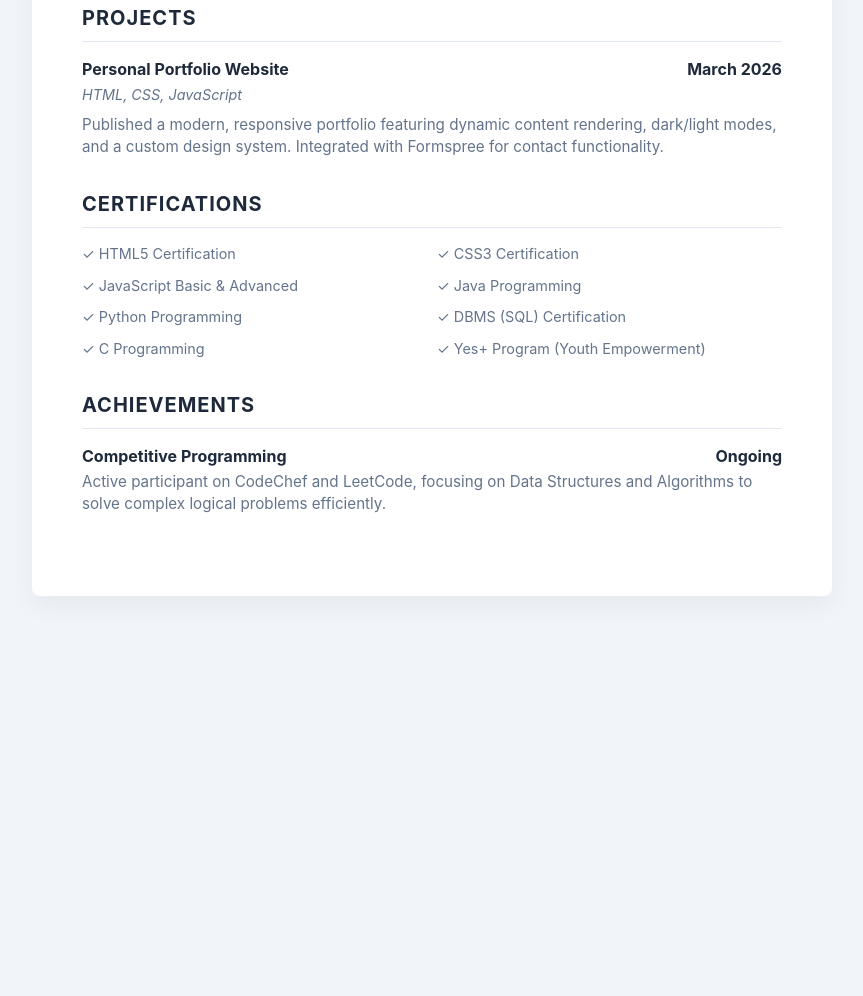
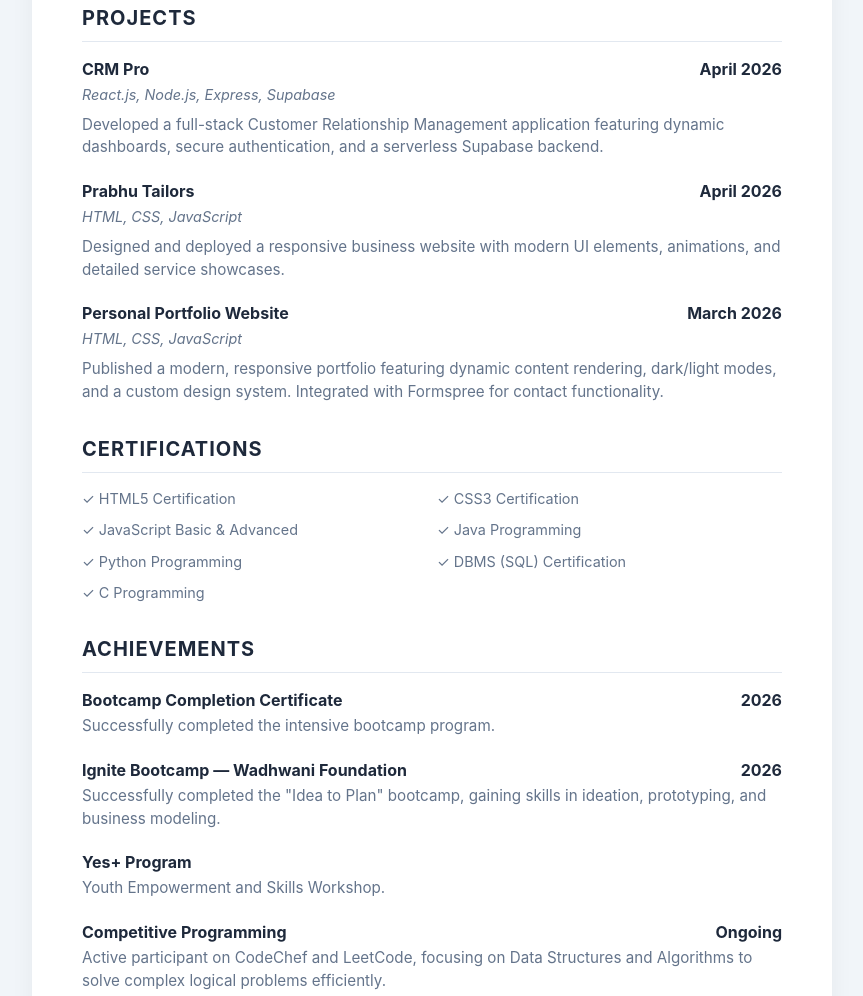
Before and after one commit to lokeshmeesala05-commits/FUTURE_FS_01, a plain HTML site: page resume.html in a window 1280 px wide. Shown: the part 788-1784 px from the top of the page, without its empty margins (208-1071 px from the left). Before the commit the page ends 1424 px from the top, so only its background shows below. Drawn offline with Linux system fonts and the light colour scheme.

Commit message:
Update resume and achievements section with latest bootcamp details and certificates

```diff
--- a/js/main.js
+++ b/js/main.js
@@ -172,6 +172,7 @@ const DATA = {
   ],
 
   achievements: [
+    { name: "Bootcamp Completion Certificate", icon: "🎓", file: "bootcamp_completion_certificate.jpeg", description: "Successfully completed the intensive bootcamp program." },
     { name: "Ignite Bootcamp — Wadhwani Foundation", icon: "🚀", file: "bootcamp_certificate.png", description: "Successfully completed the 'Idea to Plan' bootcamp, gaining skills in ideation, prototyping, and business modeling." },
     { name: "Yes+ Program", icon: "🌟", file: "yes+.jpeg", description: "Youth Empowerment and Skills Workshop" },
   ],
--- a/resume.html
+++ b/resume.html
@@ -172,6 +172,22 @@
       <h2>Projects</h2>
       <div class="item">
         <div class="item-header">
+          <span>CRM Pro</span>
+          <span>April 2026</span>
+        </div>
+        <div class="item-sub">React.js, Node.js, Express, Supabase</div>
+        <p>Developed a full-stack Customer Relationship Management application featuring dynamic dashboards, secure authentication, and a serverless Supabase backend.</p>
+      </div>
+      <div class="item">
+        <div class="item-header">
+          <span>Prabhu Tailors</span>
+          <span>April 2026</span>
+        </div>
+        <div class="item-sub">HTML, CSS, JavaScript</div>
+        <p>Designed and deployed a responsive business website with modern UI elements, animations, and detailed service showcases.</p>
+      </div>
+      <div class="item">
+        <div class="item-header">
           <span>Personal Portfolio Website</span>
           <span>March 2026</span>
         </div>
@@ -190,12 +206,32 @@
         <div class="cert-item">✓ Python Programming</div>
         <div class="cert-item">✓ DBMS (SQL) Certification</div>
         <div class="cert-item">✓ C Programming</div>
-        <div class="cert-item">✓ Yes+ Program (Youth Empowerment)</div>
       </div>
     </section>
 
     <section>
       <h2>Achievements</h2>
+      <div class="item">
+        <div class="item-header">
+          <span>Bootcamp Completion Certificate</span>
+          <span>2026</span>
+        </div>
+        <p>Successfully completed the intensive bootcamp program.</p>
+      </div>
+      <div class="item">
+        <div class="item-header">
+          <span>Ignite Bootcamp — Wadhwani Foundation</span>
+          <span>2026</span>
+        </div>
+        <p>Successfully completed the "Idea to Plan" bootcamp, gaining skills in ideation, prototyping, and business modeling.</p>
+      </div>
+      <div class="item">
+        <div class="item-header">
+          <span>Yes+ Program</span>
+          <span></span>
+        </div>
+        <p>Youth Empowerment and Skills Workshop.</p>
+      </div>
       <div class="item">
         <div class="item-header">
           <span>Competitive Programming</span>
```
Also changed, not shown: certificates/bootcamp_completion_certificate.jpeg (added).
